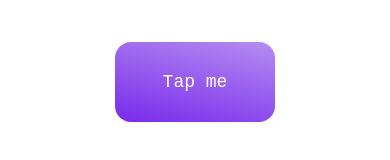
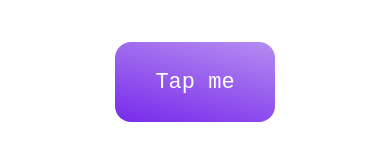
Before and after one commit to kacperkapusciak/reanimated-squishy-button, a React Native app: screen / in a window 390 px wide. Shown: the part 340-500 px from the top of the page. Built offline with nearby package versions, Linux system fonts and the light colour scheme.

Commit message:
Make text bigger

```diff
--- a/App.tsx
+++ b/App.tsx
@@ -79,7 +79,7 @@ const styles = StyleSheet.create({
   },
   buttonText: {
     color: "white",
-    fontSize: 18,
+    fontSize: 22,
     pointerEvents: "none",
     width: DEFAULT_WIDTH,
     textAlign: "center",
```
